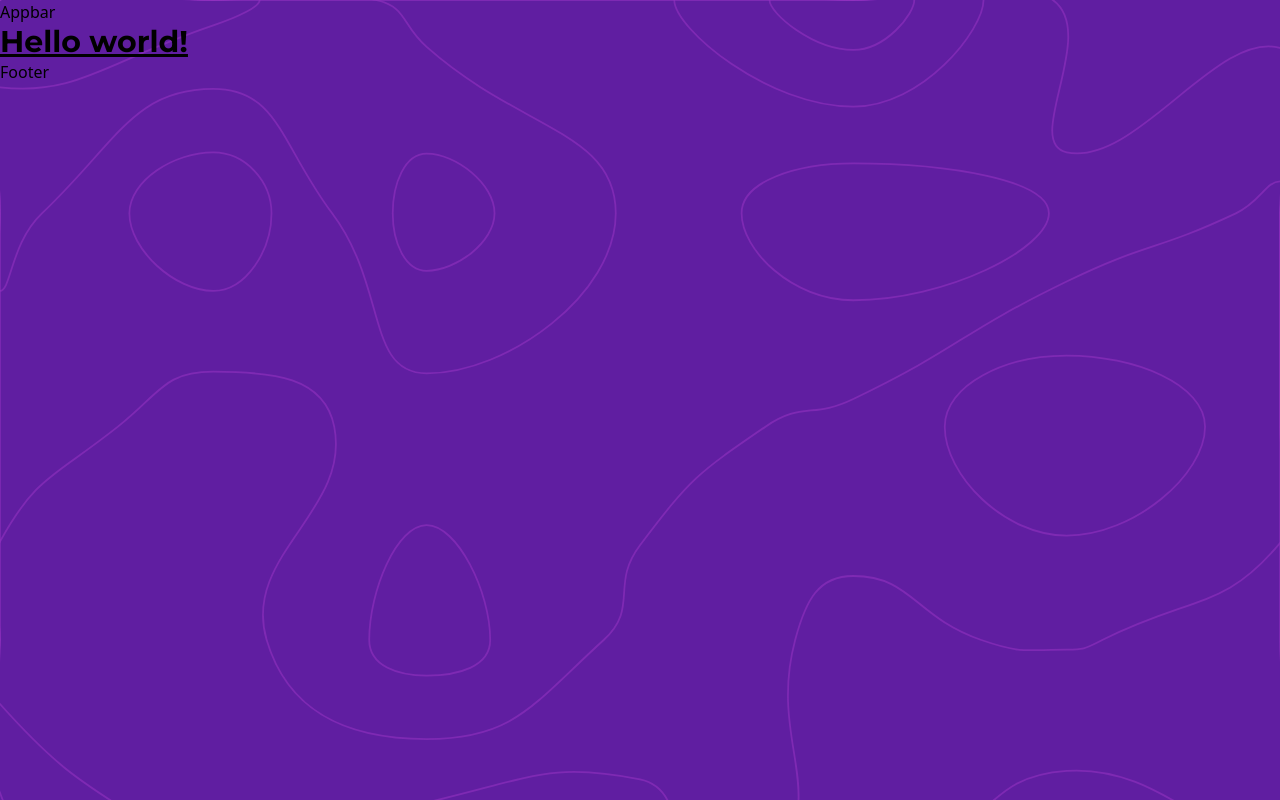
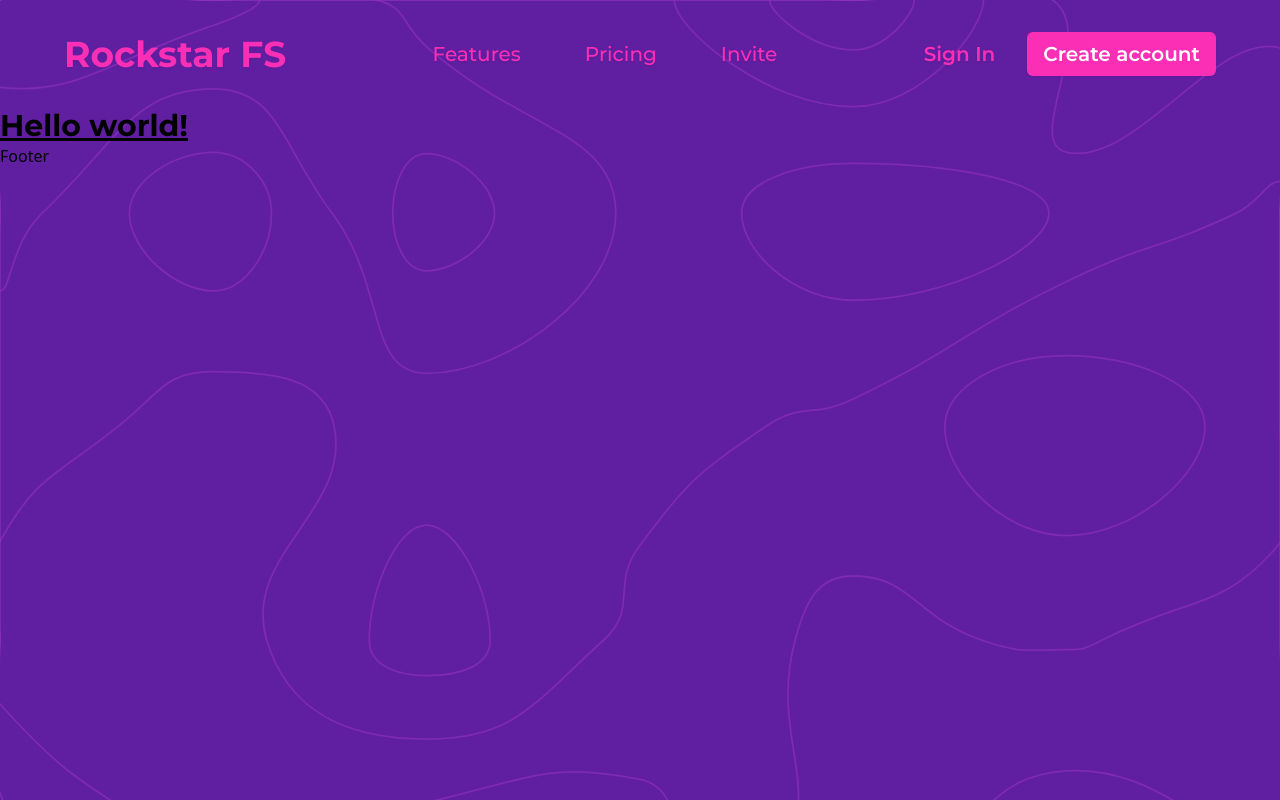
Before and after one commit to Aman7400/rockstar-fs, a Next.js app: page / in a window 1280 px wide. Built offline with nearby package versions, Linux system fonts and the light colour scheme.

Commit message:
Add Appbar

```diff
--- a/components/Appbar.js
+++ b/components/Appbar.js
@@ -1,9 +1,36 @@
-import React from 'react'
+import Link from 'next/link';
+import React from 'react';
 
 const Appbar = () => {
   return (
-    <div>Appbar</div>
-  )
-}
+    <div className='p-8 px-16 flex flex-row items-center justify-between'>
+      {/* Logo */}
+      <h1 className='text-heading drop-shadow-sm text-4xl hover:drop-shadow-md cursor-pointer font-sans-serif font-bold'>
+        <Link href='/'>Rockstar FS</Link>
+      </h1>
 
-export default Appbar
+      <section className='flex flex-row'>
+        {['features', 'pricing', 'invite'].map((menu, i) => (
+          <p
+            key={i}
+            className='mx-8 text-heading hover:scale-105 ease-in-out duration-200 text-xl drop-shadow-sm font-sans-serif capitalize font-medium'
+          >
+            <Link href={menu}>{menu}</Link>
+          </p>
+        ))}
+      </section>
+
+      {/* CTA's */}
+      <section className='flex flex-row items-center drop-shadow-sm '>
+        <p className='text-heading hover:scale-105 ease-in-out duration-300 text-xl font-sans-serif font-semibold'>
+          <Link href='/auth/login'>Sign In</Link>
+        </p>
+        <p className='p-2 px-4 text-xl cursor-pointer ml-8 hover:scale-105 ease-in-out duration-200 font-sans-serif font-semibold text-white bg-heading rounded-md'>
+          <Link href='/auth/register'>Create account</Link>
+        </p>
+      </section>
+    </div>
+  );
+};
+
+export default Appbar;
--- a/components/Layout.js
+++ b/components/Layout.js
@@ -4,7 +4,7 @@ import React from 'react';
 
 const Layout = ({ children }) => {
   return (
-    <div className="min-h-screen w-screen bg-[url('/bg.svg')] bg-cover bg-no-repeat">
+    <div className="h-screen w-screen bg-[url('/bg.svg')] bg-cover bg-no-repeat">
       <Appbar />
       {children}
       <Footer />
--- a/tailwind.config.js
+++ b/tailwind.config.js
@@ -5,10 +5,14 @@ module.exports = {
     './components/**/*.{js,ts,jsx,tsx}',
   ],
   theme: {
-    fontFamily: {
-      'sans-serif' : ['Montserrat']
+    extend: {
+      fontFamily: {
+        'sans-serif': ['Montserrat'],
+      },
+      colors: {
+        heading: '#FA2FB5',
+      },
     },
-    extend: {},
   },
   plugins: [],
 };
```
